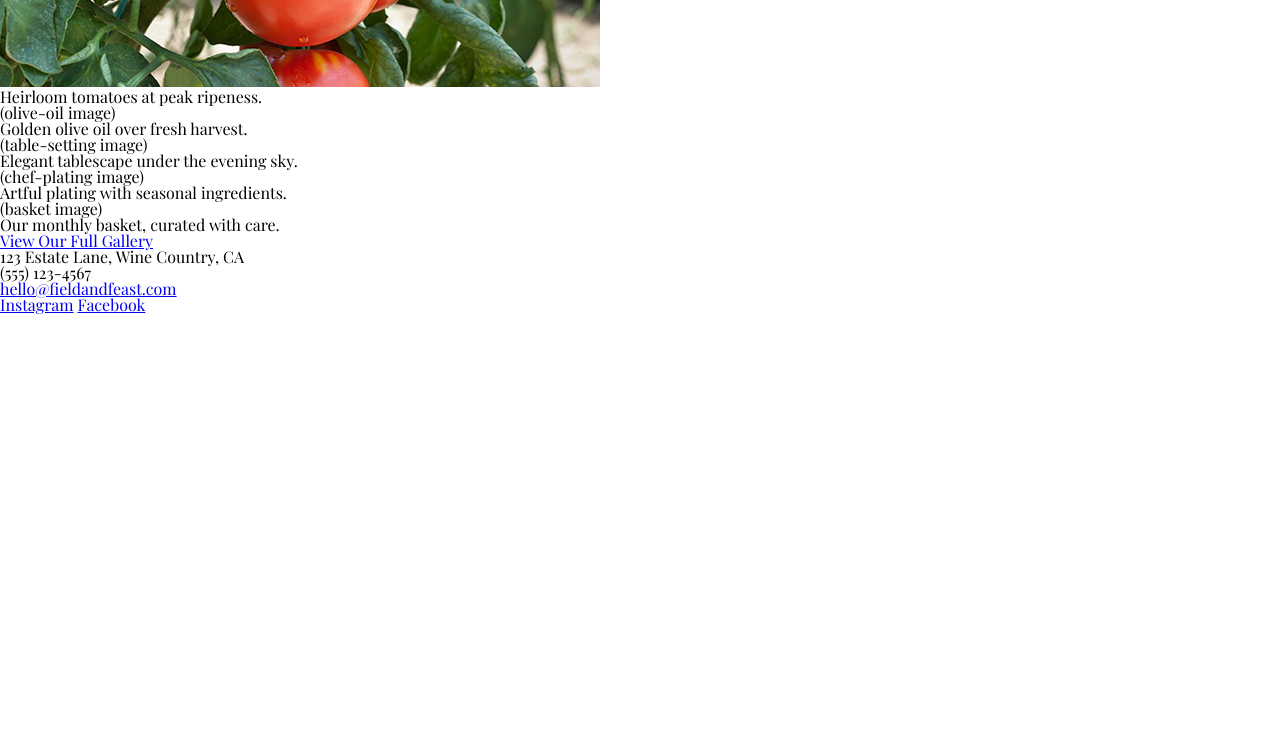
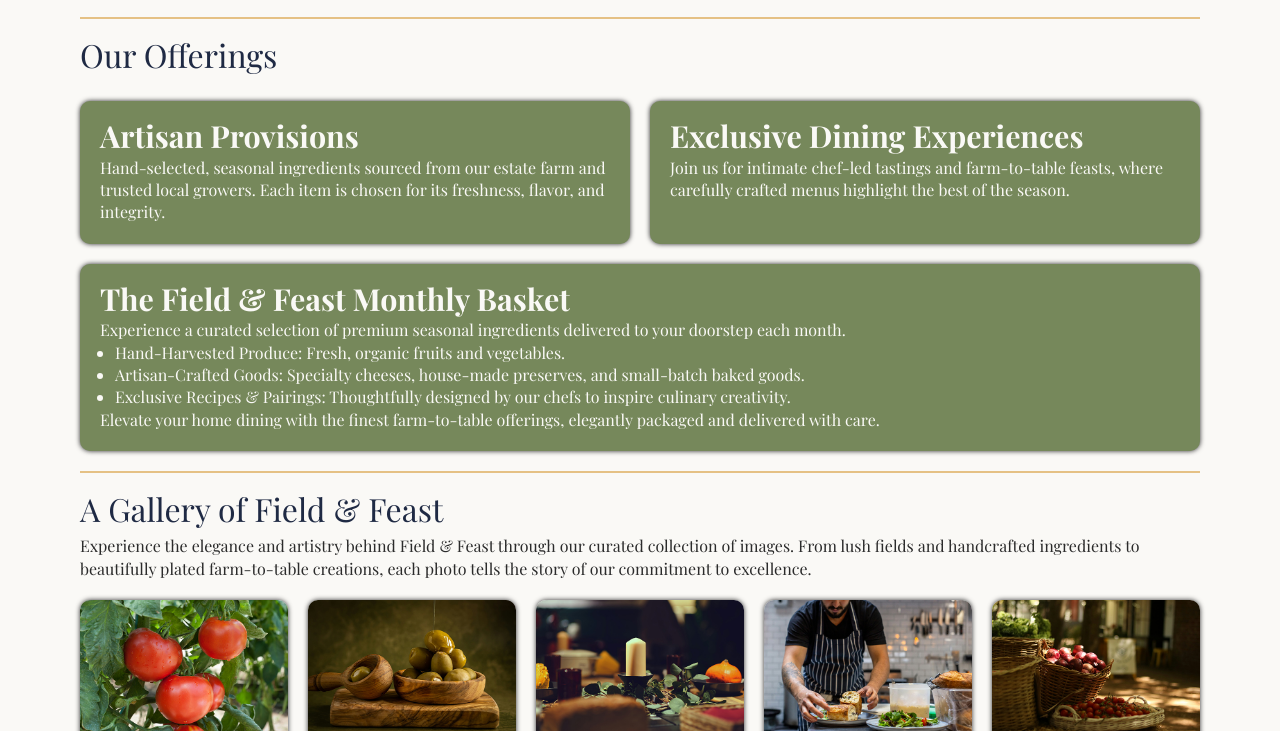
Before and after one commit to rcorona5/fieldandfeast, a plain HTML site: page index.html in a window 1280 px wide. Shown: the part 696-1427 px from the top of the page. Before the commit the page ends 1011 px from the top, so only its background shows below. Drawn offline with nearby package versions, Linux system fonts and the light colour scheme; a web font is replaced by a local one.

Commit message:
i cooked

```diff
--- a/index.html
+++ b/index.html
@@ -7,9 +7,9 @@
 </head>
 <body>
     <header>
-        (fieldandfeast-logo image)
+        <img src="images/fieldandfeast-logo.png" alt="Field and Feast Logo" />
         <h1>Field & Feast</h1>
-        <subtitle>Harvested with Care, Served with Elegance</subtitle>
+        <p>Harvested with Care, Served with Elegance</p>
         <nav>
             <ul>
                 <li><a href="#">About Us</a></li>
@@ -24,14 +24,17 @@
             <p>At Field & Feast, we believe that the finest meals begin at the source. Rooted in tradition yet refined for the modern palate, our farm-to-table philosophy celebrates the beauty of seasonality, sustainability, and craftsmanship. From the sun-drenched fields where our produce is grown to the artfully curated dishes we serve, every detail is designed to bring you an experience of unparalleled quality and flavor.</p>
         </section>
 
-        <section>
+        <section class="offerings">
             <h2>Our Offerings</h2>
+            <section class="offeringbox">
                 <h3>Artisan Provisions</h3>
                 <p>Hand-selected, seasonal ingredients sourced from our estate farm and trusted local growers. Each item is chosen for its freshness, flavor, and integrity.</p>
-
+            </section>
+            <section class="offeringbox">
                 <h3>Exclusive Dining Experiences</h3>
                 <p>Join us for intimate chef-led tastings and farm-to-table feasts, where carefully crafted menus highlight the best of the season.</p>
-
+            </section>
+            <section class="offeringbox">
             <h3>The Field & Feast Monthly Basket</h3>
                 <p>Experience a curated selection of premium seasonal ingredients delivered to your doorstep each month.</p>
                 <ul>
@@ -39,40 +42,55 @@
                     <li>Artisan-Crafted Goods: Specialty cheeses, house-made preserves, and small-batch baked goods.</li>
                     <li>Exclusive Recipes & Pairings: Thoughtfully designed by our chefs to inspire culinary creativity.</li>
                 </ul>
-
                 <p>Elevate your home dining with the finest farm-to-table offerings, elegantly packaged and delivered with care.</p>
             </section>
+        </section>
 
-        <section>
+        <section class="gallery">
             <h2>A Gallery of Field & Feast</h2>
             <p>Experience the elegance and artistry behind Field & Feast through our curated collection of images. From lush fields and handcrafted ingredients to beautifully plated farm-to-table creations, each photo tells the story of our commitment to excellence.</p>
-            <section>
+            <section class="photogrid">
                 <figure>
                     <img
-                        src="images/image-200w.jpg"
+                        src="images/tomatoes-200w.jpg"
                         srcset="images/tomatoes-200w.jpg 200w, images/tomatoes-300w.jpg 300w, images/tomatoes-600w.jpg 600w"
-                        sizes="(min-width: 1200px) 600px, (min-width: 900px) 300px, (min-width: 600px) 200px"
+                        sizes="(min-width: 1200px) 600px, (min-width: 900px) 450px, (min-width: 600px) 400px, 100vw"
                         alt="Fresh tomatoes" />
                     <figcaption>Heirloom tomatoes at peak ripeness.</figcaption>
                 </figure>
                 <figure>
-                    (olive-oil image)
+                    <img
+                        src="images/olive-oil-200w.jpg"
+                        srcset="images/olive-oil-200w.jpg 200w, images/olive-oil-300w.jpg 300w, images/olive-oil-600w.jpg 600w"
+                        sizes="(min-width: 1200px) 600px, (min-width: 900px) 450px, (min-width: 600px) 400px, 100vw"
+                        alt="Olives covered in olive oil" />
                     <figcaption>Golden olive oil over fresh harvest.</figcaption>
                 </figure>
                 <figure>
-                    (table-setting image)
+                    <img
+                        src="images/table-setting-200w.jpg"
+                        srcset="images/table-setting-200w.jpg 200w, images/table-setting-300w.jpg 300w, images/table-setting-600w.jpg 600w"
+                        sizes="(min-width: 1200px) 600px, (min-width: 900px) 450px, (min-width: 600px) 400px, 100vw"
+                        alt="Elegantly set table" />
                     <figcaption>Elegant tablescape under the evening sky.</figcaption>
                 </figure>
                 <figure>
-                    (chef-plating image)
+                    <img
+                        src="images/chef-plating-200w.jpg"
+                        srcset="images/chef-plating-200w.jpg 200w, images/chef-plating-300w.jpg 300w, images/chef-plating-600w.jpg 600w"
+                        sizes="(min-width: 1200px) 600px, (min-width: 900px) 450px, (min-width: 600px) 400px, 100vw"
+                        alt="Chef plating a dish" />
                     <figcaption>Artful plating with seasonal ingredients.</figcaption>
                 </figure>
                 <figure>
-                    (basket image)
+                    <img
+                        src="images/basket-200w.jpg"
+                        srcset="images/basket-200w.jpg 200w, images/basket-300w.jpg 300w, images/basket-600w.jpg 600w"
+                        sizes="(min-width: 1200px) 600px, (min-width: 900px) 450px, (min-width: 600px) 400px, 100vw"
+                        alt="Baskets full of vegetables" />
                     <figcaption>Our monthly basket, curated with care.</figcaption>
                 </figure>
             </section>
-
             <a href="#">View Our Full Gallery</a>
         </section>
     </main>
--- a/styles.css
+++ b/styles.css
@@ -65,7 +65,194 @@
 /* GLOBAL STYLES (mobile first/small) */
 body {
     font-family:'Playfair Display', sans-serif;
+    font-size:1em;
+    color:var(--darkcharcoal);
+    background-color:var(--softwhite);
+}
+header, nav, main, footer {
+    max-width:599px;
+    margin:0 auto;
+}
+header {
+    background-color:var(--midnightblue);
+    text-align:center;
+    color:var(--softwhite);
+}
+header img {
+    max-height:350px;
+}
+header h1 {
+    font-size:4em;
+    font-weight:bold;
+}
+header p {
+    font-style:italic;
+    font-size:1.5em;
+    margin:20px;
+}
+nav {
+    background-color:var(--champagnegold);
+}
+nav ul {
+    display:flex;
+    justify-content:center;
+}
+nav li {
+    width:33%;
+}
+nav a {
+    display:block;
+    padding:10px;
+    text-decoration:none;
+    font-size:1.5em;
+    color:var(--midnightblue);
+    font-weight:bold;
+}
+nav a:hover {
+    color:var(--linen);
+}
+main {
+    box-sizing:border-box;
+    padding:40px;
+}
+main h2 {
+    font-size:2em;
+    margin-bottom:10px;
+    color:var(--midnightblue);
+}
+main p {
+    line-height:1.4em;
+}
+main section {
+    border-bottom:2px solid var(--champagnegold);
+    padding:20px 0px;
+}
+.offeringbox {
+    background-color:var(--olivegreen);
+    border-radius:10px;
+    padding:10px;
+    border:0px;
+    color:var(--softwhite);
+    margin:10px 0px;
+    box-shadow:0px 0px 5px var(--darkcharcoal);
+    padding:20px;
+}
+main h3 {
+    font-size:1.9em;
+    font-weight:bold;
+    margin-bottom:5px;
+}
+main li {
+    list-style:disc;
+    line-height:1.4em;
+    margin-left:15px;
+}
+.photogrid {
+    border:0;
+}
+figure {
+    border-radius:10px;
+    box-shadow:0px 0px 5px var(--darkcharcoal);
+    margin-bottom:15px;
+}
+figure img {
+    border-radius:10px 10px 0px 0px;
+    width:100%;
+}
+figcaption {
+    text-align:center;
+    padding:10px;
+    box-sizing:border-box;
+    font-style:italic;
+}
+.gallery a {
+    display:block;
+    background-color:var(--olivegreen);
+    text-decoration:none;
+    text-align:center;
+    padding:15px;
+    border-radius:10px;
+    color:var(--softwhite);
+    font-size:1.2em;
+    font-weight:bold;
+}
+.gallery a:hover {
+    background-color:var(--midnightblue);
+}
+footer {
+    background-color:var(--midnightblue);
+    color:var(--softwhite);
+    text-align:center;
+    font-size:1.2em;
+    line-height:1.5em;
+}
+footer p {
+    padding:30px;
+}
+footer a {
+    text-decoration:none;
+    font-weight:bold;
+    color:var(--champagnegold);
+}
+footer a:hover {
+    color:var(--linen);
 }
 /* MEDIA QUERY (medium) */
+@media screen and (min-width: 600px) {
+    header, nav, main, footer {
+        max-width:899px;
+        margin:0 auto;
+    }
+    .photogrid {
+        display:grid;
+        grid-template-columns:1fr 1fr;
+        gap:20px;
+    }
+    .photogrid figure {
+        display:flex;
+        flex-direction:column;
+    }
+    .offerings {
+        display:grid;
+        grid-template-columns:1fr 1fr;
+        gap:20px;
+    }
+    .offerings h2 {
+        grid-column: 1 / -1;
+    }
+    .offeringbox {
+        width:100%;
+        box-sizing:border-box;
+        margin:0;
+    }
+    .offeringbox:last-of-type {
+        grid-column: 1 / -1;
+    }
+}
 /* MEDIA QUERY (large) */
+@media screen and (min-width: 900px) {
+    header, nav, main, footer {
+        max-width:1199px;
+        margin:0 auto;
+    }
+    .photogrid {
+        grid-template-columns:1fr 1fr 1fr;
+    }
+}
 /* MEDIA QUERY (xl) */
+@media screen and (min-width: 1200px) {
+    header, nav, footer {
+        max-width:100%;
+    }
+    main {
+        max-width:1200px;
+        margin:0 auto;
+    }
+    .photogrid {
+        grid-template-columns:1fr 1fr 1fr 1fr 1fr;
+    }
+    nav ul {
+        max-width:1200px;
+        margin:0 auto;
+    }
+}
```
Lines whose indentation alone changed are shown as unchanged.
